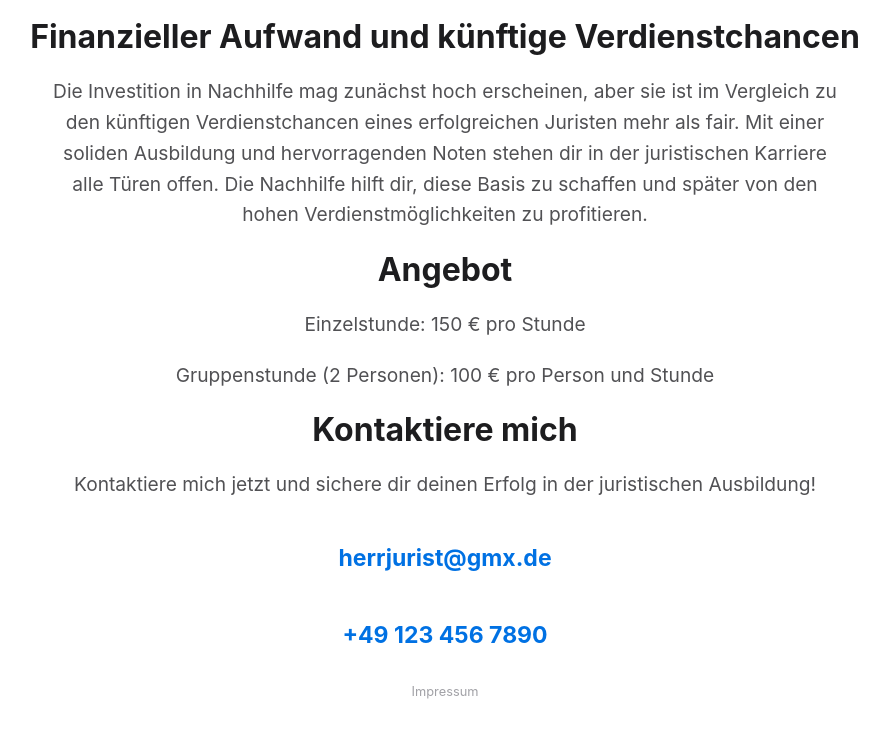
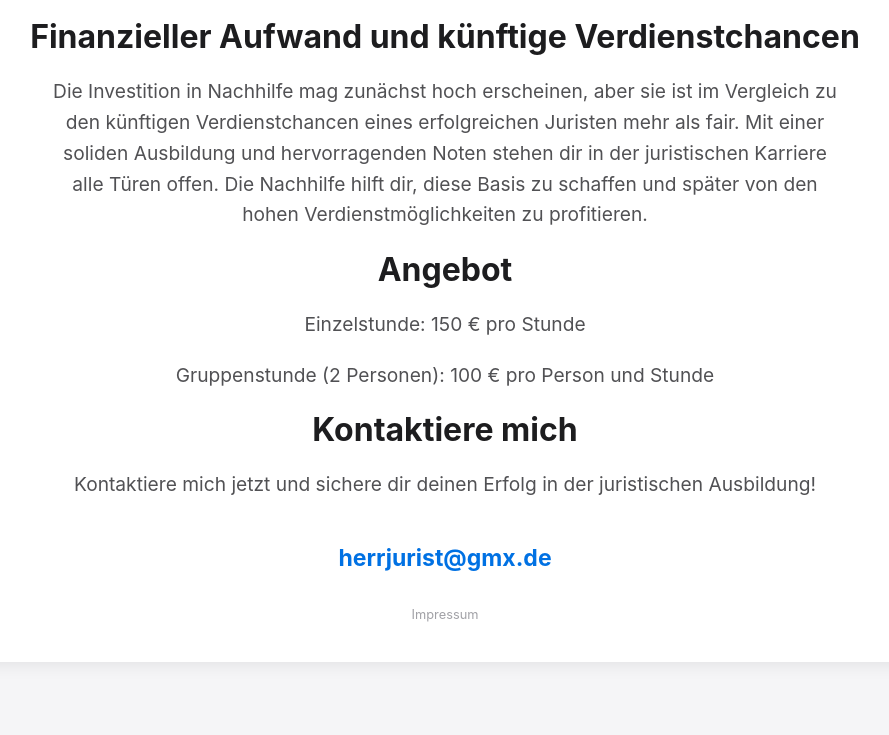
Before and after one commit to herrjurist/nachhilfe, a plain HTML site: page index.html in a window 1280 px wide. Shown: the part 1673-2408 px from the top of the page, without its empty margins (195-1084 px from the left). After the commit the page ends 2375 px from the top, so only its background shows below. Drawn offline with Linux system fonts and the light colour scheme.

Commit message:
Update index.html

```diff
--- a/index.html
+++ b/index.html
@@ -166,7 +166,6 @@
             <p>Kontaktiere mich jetzt und sichere dir deinen Erfolg in der juristischen Ausbildung!</p>
             <div class="contact">
                 <p><a href="mailto:herrjurist@gmx.de">herrjurist@gmx.de</a></p>
-                <p><a href="tel:+491234567890">+49 123 456 7890</a></p>
             </div>
             <a href="javascript:void(0);" class="impressum-link" onclick="toggleImpressum()">Impressum</a>
             <div id="impressum" class="impressum">
```
